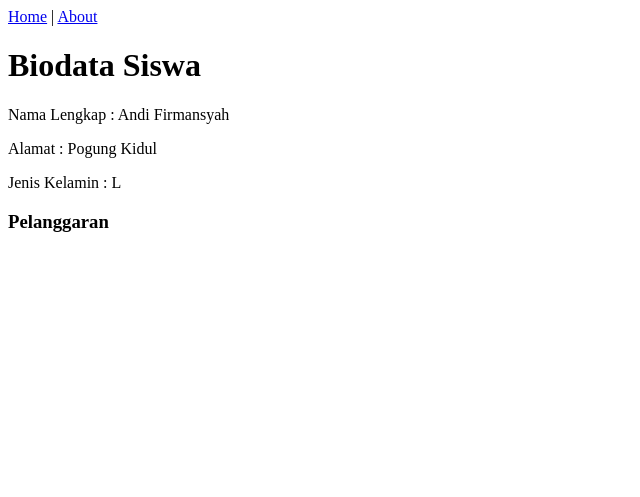
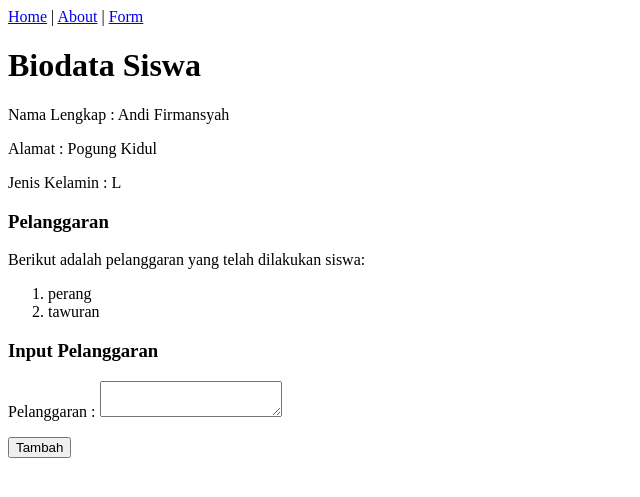
Before and after one commit to mfadlili/flask-project, a Flask app: page /1 in a window 1280 px wide. Shown: the top 497 px of the page, without its empty margins (0-640 px from the left). Run offline with Flask 2, Linux system fonts and the light colour scheme; parts of the project's set-up code (start-up, migrations or seed data) failed here and were passed over.

Commit message:
add form

```diff
--- a/app.py
+++ b/app.py
@@ -1,4 +1,4 @@
-from flask import Flask, render_template, requests
+from flask import Flask, render_template, request
 from flask_wtf import FlaskForm
 from wtforms import StringField, SubmitField, TextAreaField, RadioField
 from wtforms.validators import DataRequired
@@ -7,27 +7,57 @@ from wtforms.validators import DataRequired
 app = Flask(__name__)
 app.config["SECRET_KEY"] = "mysecret"
 
+class InputStudents(FlaskForm):
+    students_name = StringField('Nama Panggilan', validators=[DataRequired()])
+    students_fullname = StringField('Nama Lengkap', validators=[DataRequired()])
+    students_gender = RadioField(choices = [('L', 'Laki-Laki'), ('P', 'Perempuan')])
+    students_address = TextAreaField('Alamat', validators=[DataRequired()])
+    submit_form = SubmitField('Kirim')
+
+class InputViolation(FlaskForm):
+    students_violation = TextAreaField('Pelanggaran', validators=[DataRequired()])
+    submit_form_2 = SubmitField('Tambah')
+
 nama = {1:'andi', 2:'bagas', 3:'cahyo', 4:'karin'}
 nama_lengkap = {1:'andi firmansyah', 2:'bagas prasetyo', 3:'cahyo wibowo', 4:'karina dewi'}
 alamat = {1:'pogung kidul', 2:'klebengan', 3:'prawirotaman', 4:'denggung'}
 jk = {1:'L', 2:'L', 3:'L', 4:'P'}
+pelanggaran = {1:['perang', 'tawuran'], 2:[], 3:[], 4:[]}
 
 @app.route('/')
 def home():
     return render_template('home.html', list_nama=nama)
 
-
 @app.route('/about')
 def about():
     return render_template('about.html')
 
-@app.route('/<int:id>')
+@app.route('/<int:id>', methods=['GET', 'POST'])
 def siswa(id):
-    return render_template('siswa.html', fullname = nama_lengkap[id], address=alamat[id], sex=jk[id])
+    violation_form = InputViolation(csrf_enabled=False)
+    if violation_form.validate_on_submit():
+        pelanggaran[id].append(violation_form.students_violation.data)
+    return render_template( 'siswa.html',
+                            fullname = nama_lengkap[id],
+                            address=alamat[id],
+                            sex=jk[id],
+                            violation=pelanggaran[id],
+                            template_form=violation_form
+                            )
 
-@app.route('/form')
+@app.route('/form', methods=['GET', 'POST'])
 def form_page():
-    return
+    students_form = InputStudents(csrf_enabled=False)
+    if students_form.validate_on_submit():
+        idn = int(len(nama)+1)
+        nama[idn] = students_form.students_name.data
+        nama_lengkap[idn] = students_form.students_fullname.data
+        alamat[idn] = students_form.students_address.data
+        jk[idn] = students_form.students_gender.data
+        pelanggaran[idn] = []
+    return render_template('form.html',
+                            template_form=students_form
+                            )
 
 if __name__ == '__main__':
     app.run(debug=True)
--- a/templates/base.html
+++ b/templates/base.html
@@ -2,7 +2,7 @@
 <html>
   <body>
     <div>
-      <a href="/">Home</a> | <a href="/about">About</a>
+      <a href="/">Home</a> | <a href="/about">About</a> | <a href="/form">Form</a>
     </div>
     {% block content %}
     {% endblock %}
--- a/templates/siswa.html
+++ b/templates/siswa.html
@@ -5,4 +5,15 @@
 <p>Alamat        : {{address | title}}</p>
 <p>Jenis Kelamin : {{sex | title}}</p>
 <h3>Pelanggaran</h3>
+<p>Berikut adalah pelanggaran yang telah dilakukan siswa:</p>
+    <ol>{% for i in violation%}
+        <li>{{i}}</li>
+    {% endfor %}</ol>
+
+<h3>Input Pelanggaran</h3>
+    <form method="POST">
+    {{template_form.hidden_tag()}}
+    <p>{{template_form.students_violation.label}} : {{template_form.students_violation()}}</p>
+    <p>{{template_form.submit_form_2()}}</p>
+    </form>
 {% endblock %}
```
Also changed, not shown: templates/form.html (added, +15 -0 lines), 1 other file.
